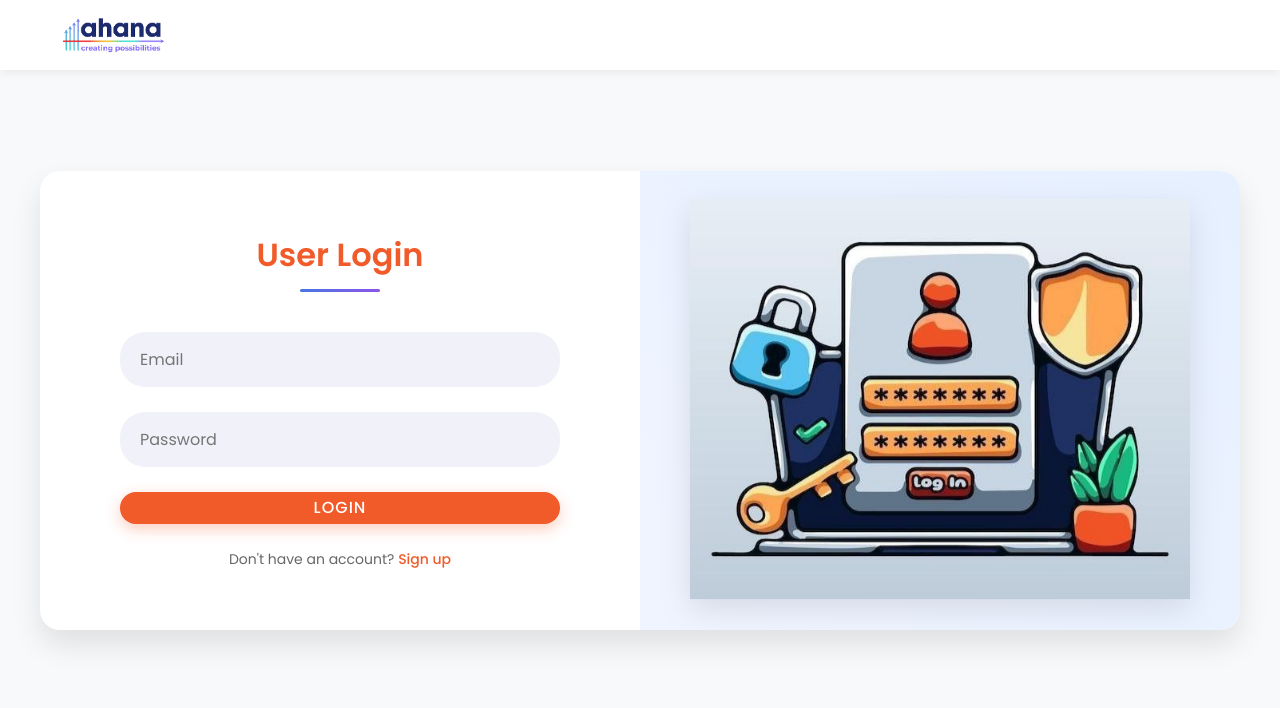
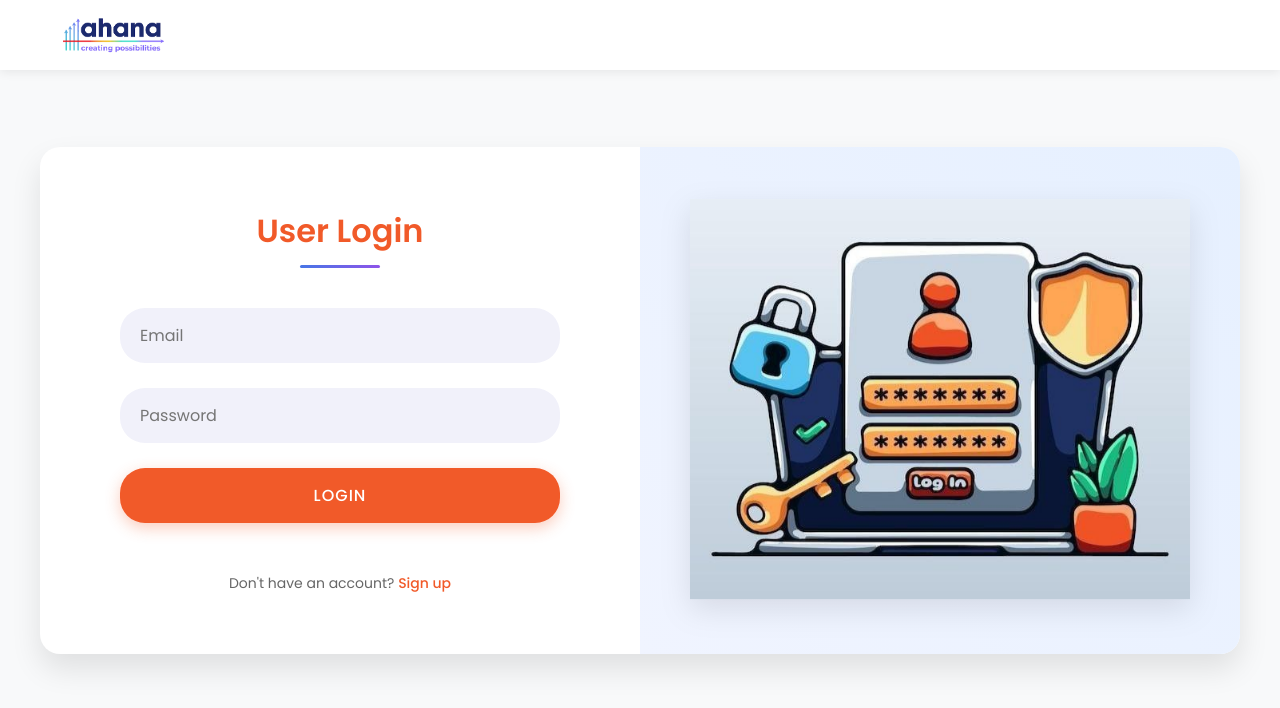
Before and after one commit to vishruth2003/auth_login, a React (Create React App) app in the folder frontend/: page /login in a window 1280 px wide. Shown: the top 708 px of the page. Built offline with nearby package versions, Linux system fonts and the light colour scheme.

Commit message:
login signup css

```diff
--- a/frontend/src/pages/Login.js
+++ b/frontend/src/pages/Login.js
@@ -51,7 +51,7 @@ const Login = () => {
         <div className="login-form-wrapper">
           <h1 className="login-heading">User Login</h1>
 
-          {error && <div className="login-error-msg">{error}</div>}
+          {error && <div className="auth-error-msg">{error}</div>}
 
           <form onSubmit={handleLogin}>
             <div className="login-input-group">
@@ -76,18 +76,18 @@ const Login = () => {
               />
             </div>
 
-            <button type="submit" className="login-submit-btn">Login</button>
+            <button type="submit" className="auth-btn">Login</button>
 
-            <div className="login-extra-option">
+            <div className="auth-extra-option">
               <p>
                 Don't have an account?{" "}
-                <Link to="/signup" className="login-signup-link">Sign up</Link>
+                <Link to="/signup" className="auth-link">Sign up</Link>
               </p>
             </div>
           </form>
         </div>
 
-        <div className="login-image-container">
+        <div className="auth-image-container">
           <img src={loginImage} alt="Login illustration" />
         </div>
       </div>
--- a/frontend/src/pages/Tasks.js
+++ b/frontend/src/pages/Tasks.js
@@ -530,6 +530,7 @@ const Home = () => {
                     {activeSubTab === "today" && (
                       <td>
                         <button
+                        className ="task-complete-btn"
                           onClick={() => handleCompleteTask(task)}
                           disabled={
                             new Date(task.lastCompletedDate || 0).toDateString() ===
@@ -612,6 +613,7 @@ const Home = () => {
                         {activeSubTab === "today" && (
                           <td>
                             <button
+                              className ="task-complete-btn"
                               onClick={() => handleCompleteDelegation(delegation)}
                               disabled={
                                 new Date(delegation.lastcompleteddate || 0).toDateString() ===
@@ -694,6 +696,7 @@ const Home = () => {
                               </td>
                               <td>
                                 <button
+                                  className ="task-complete-btn"
                                   onClick={() => handleCompleteReport(report)}
                                   disabled={report.progress === "completed"}
                                 >
--- a/frontend/src/styles/Login.css
+++ b/frontend/src/styles/Login.css
@@ -24,6 +24,7 @@
   border-radius: 20px;
   overflow: hidden;
   box-shadow: 0 15px 30px rgba(0, 0, 0, 0.1);
+  transition: all 0.5s ease;
 }
 
 .login-form-wrapper {
@@ -40,11 +41,13 @@
   font-weight: 600;
   margin-bottom: 40px;
   text-align: center;
+  animation: fadeIn 0.8s ease;
 }
 
 .login-input-group {
   margin-bottom: 25px;
   position: relative;
+  animation: slideUp 0.5s ease;
 }
 
 .login-input-field {
@@ -60,9 +63,10 @@
 
 .login-input-field:focus {
   box-shadow: 0 0 0 2px rgba(241, 90, 41, 0.2);
+  transform: translateY(-2px);
 }
 
-.login-submit-btn {
+.auth-btn {
   width: 100%;
   padding: 15px;
   background-color: #f15a29;
@@ -77,35 +81,38 @@
   text-transform: uppercase;
   letter-spacing: 1px;
   box-shadow: 0 5px 15px rgba(241, 90, 41, 0.3);
+  animation: fadeIn 0.8s ease;
 }
 
-.login-submit-btn:hover {
+.auth-btn:hover {
   background-color: #e04d1c;
-  transform: translateY(-2px);
+  transform: translateY(-3px);
+  box-shadow: 0 7px 20px rgba(241, 90, 41, 0.4);
 }
 
-.login-extra-option {
+.auth-extra-option {
   text-align: center;
   margin-top: 25px;
+  animation: fadeIn 1s ease;
 }
 
-.login-extra-option p {
+.auth-extra-option p {
   color: #666;
   font-size: 14px;
 }
 
-.login-signup-link {
+.auth-link {
   color: #f15a29;
   text-decoration: none;
   font-weight: 500;
   transition: color 0.3s ease;
 }
 
-.login-signup-link:hover {
+.auth-link:hover {
   text-decoration: underline;
 }
 
-.login-image-container {
+.auth-image-container {
   width: 50%;
   background: linear-gradient(45deg, #f0f4ff, #e6f0ff);
   position: relative;
@@ -116,7 +123,7 @@
   padding: 20px;
 }
 
-.login-image-container img {
+.auth-image-container img {
   width: 100%;
   height: auto;
   object-fit: contain;
@@ -125,6 +132,7 @@
   z-index: 2;
   animation: float 6s ease-in-out infinite;
   filter: drop-shadow(0 10px 15px rgba(0, 0, 0, 0.1));
+  transition: all 0.5s ease;
 }
 
 @keyframes float {
@@ -139,7 +147,27 @@
   }
 }
 
-.login-error-msg {
+@keyframes fadeIn {
+  from {
+    opacity: 0;
+  }
+  to {
+    opacity: 1;
+  }
+}
+
+@keyframes slideUp {
+  from {
+    opacity: 0;
+    transform: translateY(20px);
+  }
+  to {
+    opacity: 1;
+    transform: translateY(0);
+  }
+}
+
+.auth-error-msg {
   color: #e74c3c;
   margin-bottom: 20px;
   padding: 10px;
@@ -147,6 +175,19 @@
   border-radius: 8px;
   text-align: center;
   font-size: 14px;
+  animation: shake 0.5s ease;
+}
+
+@keyframes shake {
+  0%, 100% {
+    transform: translateX(0);
+  }
+  20%, 60% {
+    transform: translateX(-5px);
+  }
+  40%, 80% {
+    transform: translateX(5px);
+  }
 }
 
 @media screen and (max-width: 1024px) {
@@ -166,7 +207,7 @@
   }
 
   .login-form-wrapper,
-  .login-image-container {
+  .auth-image-container {
     width: 100%;
   }
 
@@ -174,17 +215,17 @@
     padding: 40px 30px;
   }
 
-  .login-image-container {
+  .auth-image-container {
     max-height: 250px;
     padding: 15px;
   }
 
-  .login-image-container img {
+  .auth-image-container img {
     max-height: 200px;
   }
 
   .login-input-field,
-  .login-submit-btn {
+  .auth-btn {
     padding: 12px 15px;
     font-size: 14px;
   }
@@ -203,11 +244,11 @@
     padding: 30px 20px;
   }
 
-  .login-image-container {
+  .auth-image-container {
     max-height: 180px;
   }
 
-  .login-image-container img {
+  .auth-image-container img {
     max-height: 150px;
   }
 
@@ -216,7 +257,7 @@
     margin-bottom: 20px;
   }
 
-  .login-extra-option p {
+  .auth-extra-option p {
     font-size: 13px;
   }
 }
--- a/frontend/src/styles/Signup.css
+++ b/frontend/src/styles/Signup.css
@@ -24,6 +24,7 @@
   border-radius: 20px;
   overflow: hidden;
   box-shadow: 0 15px 30px rgba(0, 0, 0, 0.1);
+  transition: all 0.5s ease;
 }
 
 .signup-form-container {
@@ -40,11 +41,13 @@
   font-weight: 600;
   margin-bottom: 40px;
   text-align: center;
+  animation: fadeIn 0.8s ease;
 }
 
 .signup-form-group {
   margin-bottom: 25px;
   position: relative;
+  animation: slideUp 0.5s ease;
 }
 
 .signup-input-field {
@@ -60,9 +63,10 @@
 
 .signup-input-field:focus {
   box-shadow: 0 0 0 2px rgba(241, 90, 41, 0.2);
+  transform: translateY(-2px);
 }
 
-.signup-submit-button {
+.auth-btn {
   width: 100%;
   padding: 15px;
   background-color: #f15a29;
@@ -72,24 +76,32 @@
   font-size: 16px;
   font-weight: 500;
   cursor: pointer;
-  transition: background-color 0.3s ease;
+  transition: all 0.3s ease;
   margin-bottom: 25px;
   text-transform: uppercase;
   letter-spacing: 1px;
   box-shadow: 0 5px 15px rgba(241, 90, 41, 0.3);
+  animation: fadeIn 0.8s ease;
 }
 
-.signup-submit-button:hover {
+.auth-btn:hover {
   background-color: #e04d1c;
-  transform: translateY(-2px);
+  transform: translateY(-3px);
+  box-shadow: 0 7px 20px rgba(241, 90, 41, 0.4);
 }
 
-.signup-option {
+.auth-extra-option {
   text-align: center;
   margin-top: 25px;
+  animation: fadeIn 1s ease;
 }
 
-.signup-login-link {
+.auth-extra-option p {
+  color: #666;
+  font-size: 14px;
+}
+
+.auth-link {
   color: #f15a29;
   cursor: pointer;
   font-weight: 500;
@@ -97,12 +109,11 @@
   text-decoration: none;
 }
 
-.signup-login-link:hover {
-  color: #f15a29;
+.auth-link:hover {
   text-decoration: underline;
 }
 
-.signup-illustration {
+.auth-image-container {
   width: 50%;
   background: linear-gradient(45deg, #f0f4ff, #e6f0ff);
   position: relative;
@@ -113,18 +124,19 @@
   padding: 20px;
 }
 
-.signup-illustration img {
+.auth-image-container img {
   width: 100%;
   height: auto;
   object-fit: contain;
-  max-height: 500px;
+  max-height: 400px;
   position: relative;
   z-index: 2;
   animation: float 6s ease-in-out infinite;
   filter: drop-shadow(0 10px 15px rgba(0, 0, 0, 0.1));
+  transition: all 0.5s ease;
 }
 
-.signup-error-message {
+.auth-error-msg {
   color: #e74c3c;
   margin-bottom: 20px;
   padding: 10px;
@@ -132,6 +144,7 @@
   border-radius: 8px;
   text-align: center;
   font-size: 14px;
+  animation: shake 0.5s ease;
 }
 
 @keyframes float {
@@ -143,6 +156,38 @@
   }
   100% {
     transform: translateY(0px);
+  }
+}
+
+@keyframes fadeIn {
+  from {
+    opacity: 0;
+  }
+  to {
+    opacity: 1;
+  }
+}
+
+@keyframes slideUp {
+  from {
+    opacity: 0;
+    transform: translateY(20px);
+  }
+  to {
+    opacity: 1;
+    transform: translateY(0);
+  }
+}
+
+@keyframes shake {
+  0%, 100% {
+    transform: translateX(0);
+  }
+  20%, 60% {
+    transform: translateX(-5px);
+  }
+  40%, 80% {
+    transform: translateX(5px);
   }
 }
 
@@ -163,7 +208,7 @@
   }
 
   .signup-form-container,
-  .signup-illustration {
+  .auth-image-container {
     width: 100%;
   }
 
@@ -176,17 +221,17 @@
     margin-bottom: 25px;
   }
 
-  .signup-illustration {
+  .auth-image-container {
     max-height: 250px;
     padding: 15px;
   }
 
-  .signup-illustration img {
+  .auth-image-container img {
     max-height: 200px;
   }
 
   .signup-input-field,
-  .signup-submit-button {
+  .auth-btn {
     padding: 12px 15px;
     font-size: 14px;
   }
@@ -205,11 +250,11 @@
     padding: 30px 20px;
   }
 
-  .signup-illustration {
+  .auth-image-container {
     max-height: 180px;
   }
 
-  .signup-illustration img {
+  .auth-image-container img {
     max-height: 150px;
   }
 
@@ -218,7 +263,7 @@
     margin-bottom: 20px;
   }
 
-  .signup-option {
+  .auth-extra-option {
     font-size: 14px;
   }
 }
--- a/frontend/src/styles/Tasks.css
+++ b/frontend/src/styles/Tasks.css
@@ -264,7 +264,7 @@ tr:nth-child(even) {
   background-color: #f9fafc;
 }
 
-button {
+.task-action-btn {
   background-color: transparent;
   border: 2px solid #4776E6;
   color: #4776E6;
@@ -278,13 +278,13 @@ button {
   justify-content: center;
 }
 
-button:hover:not([disabled]) {
+.task-action-btn:hover:not([disabled]) {
   background-color: #4776E6;
   color: white;
   transform: scale(1.1);
 }
 
-button[disabled] {
+.task-action-btn[disabled] {
   border-color: #ccc;
   color: #ccc;
   cursor: not-allowed;
```
Also changed, not shown: frontend/src/pages/Signup.js (+6 -6 lines).
